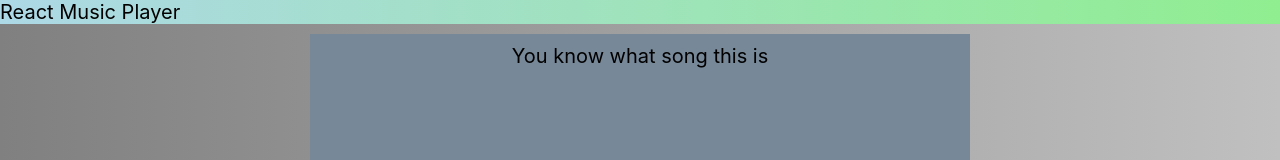
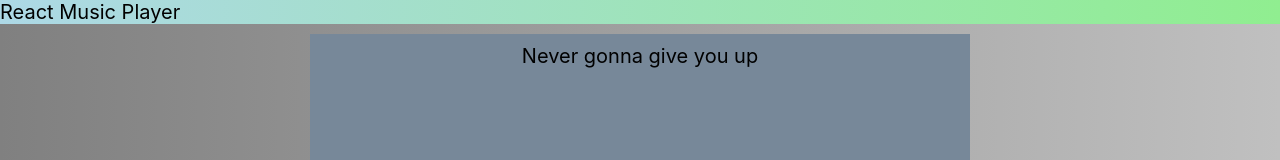
Before and after one commit to Danh-Lan/music-player, a React (Create React App) app: page / in a window 1280 px wide. Shown: the top 160 px of the page. Built offline with nearby package versions, Linux system fonts and the light colour scheme; the HTML template or start-up script is replaced by a standard one.

Commit message:
add artist to data + remove ReactPlayer config

```diff
--- a/src/component/App.js
+++ b/src/component/App.js
@@ -64,14 +64,6 @@ function App() {
 						onEnded = {handleEnded}
 						onProgress = {handleProgress}
 						onDuration = {handleDuration}
-
-						config={{
-							soundcloud: {
-								options: {
-									auto_play: false,
-								}
-							},
-						}}
 					/>
 
 					<div className = "control-bar">
--- a/src/data/MusicList.json
+++ b/src/data/MusicList.json
@@ -1,19 +1,23 @@
 [
 	{
-		"title": "You know what song this is",
-		"url": "https://www.youtube.com/watch?v=dQw4w9WgXcQ"
+		"title": "Never gonna give you up",
+		"url": "https://www.youtube.com/watch?v=dQw4w9WgXcQ",
+		"artist": "Rick Astley"
 	},
 	{
 		"title": "It's my life",
-		"url": "https://www.youtube.com/watch?v=vx2u5uUu3DE"
+		"url": "https://www.youtube.com/watch?v=vx2u5uUu3DE",
+		"artist": "Bon Jovi"
 	},
 	{
 		"title": "Hazy moon",
-		"url" : "https://soundcloud.com/officialhatsunemiku/hazy-moon-hatsune-miku"
+		"url" : "https://soundcloud.com/officialhatsunemiku/hazy-moon-hatsune-miku",
+		"artist": "Hatsune Miku"
 	},
 	{
 		"title": "The wind rises (CN version)",
-		"url" : "https://soundcloud.com/ackermannn/the-wind-rises-zhou-shen"
+		"url" : "https://soundcloud.com/ackermannn/the-wind-rises-zhou-shen",
+		"artist": "周深 (Zhou Shen)"
 	},
 	{
 		"title": "Video longer than an hour",
```
